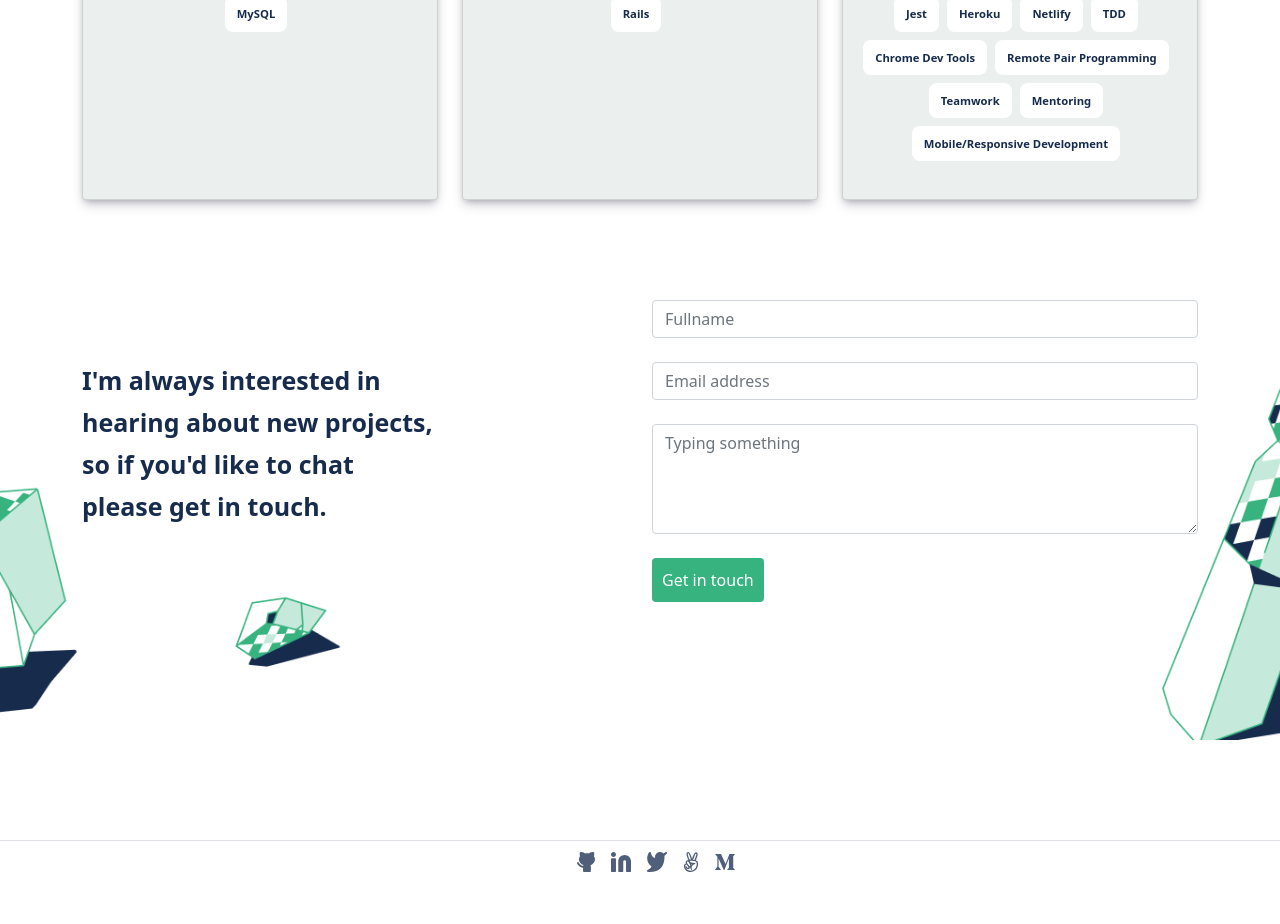
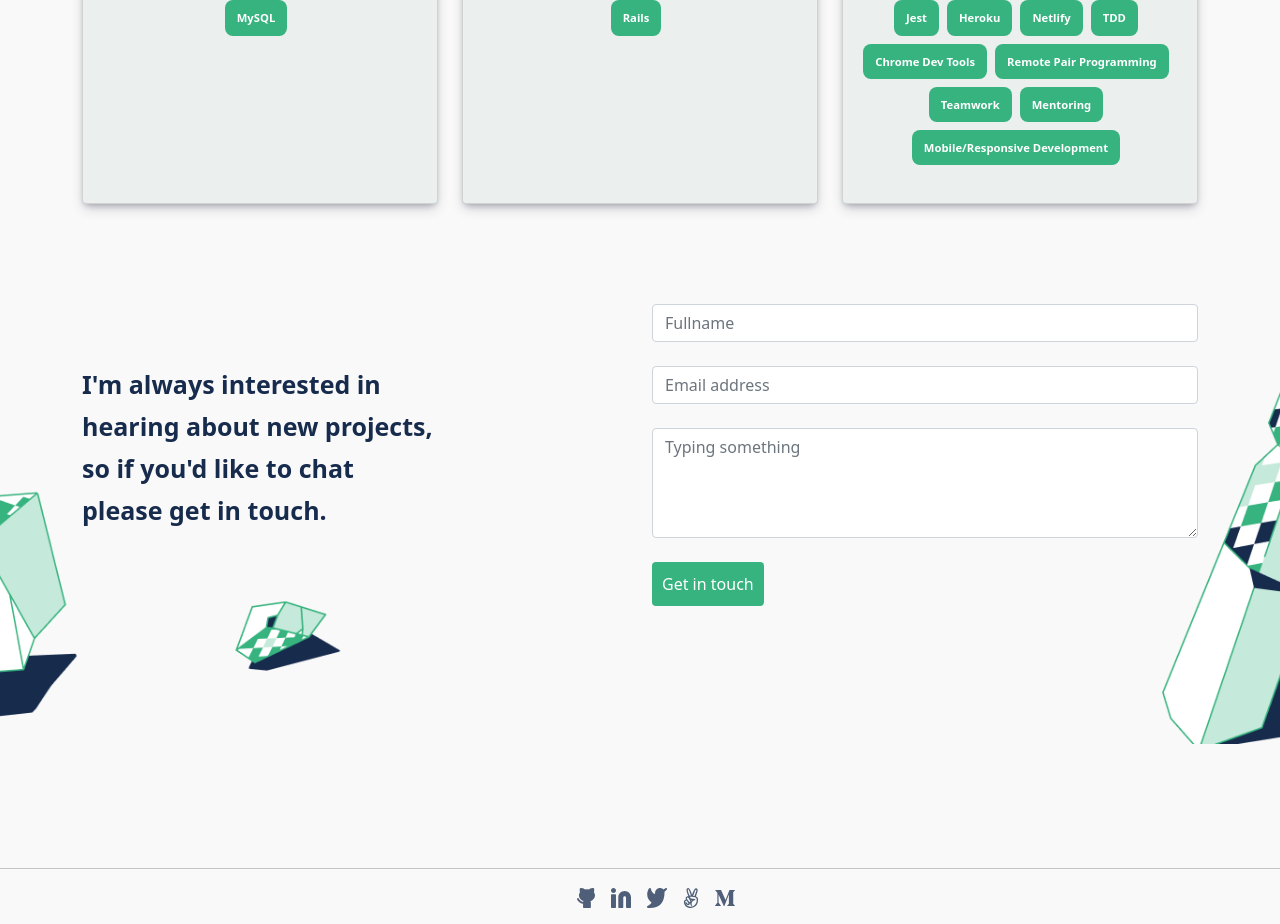
Before and after one commit to enkog/Portfolio-Website, a React (Create React App) app: page / in a window 1280 px wide. Shown: the part 2480-3404 px from the top of the page. Before the commit the page ends 3368 px from the top, so only its background shows below. Built offline with nearby package versions, Linux system fonts and the light colour scheme.

Commit message:
Update portfolio

```diff
--- a/src/components/About/About.css
+++ b/src/components/About/About.css
@@ -28,11 +28,7 @@
 #about .badge {
   padding: 12px;
   text-align: center;
-  background: #FFFFFF !important;
+  background: #36B37F !important;
+  color: #fff;
   border-radius: 8px;
 }
-
-.portfolio-language .badge {
-  background: #EBF0EE !important;
-  color: #172B4D;
-}
--- a/src/components/About/About.jsx
+++ b/src/components/About/About.jsx
@@ -29,7 +29,7 @@ export default function About() {
                         <Card.Body className='text-center'>
                             <Card.Title className='mb-3'>Languages</Card.Title>
                             <Card.Text>
-                              <div className='portfolio-language mb-3'>
+                              <div className='mb-3'>
                                   {languages.map((skills)=><Badge className='me-2 mb-2'>{skills}</Badge>)}
                               </div>
                             </Card.Text>
@@ -42,7 +42,7 @@ export default function About() {
                         <Card.Body className='text-center'>
                             <Card.Title className='mb-3'>Frameworks</Card.Title>
                             <Card.Text>
-                              <div className='portfolio-language mb-3'>
+                              <div className='mb-3'>
                               {frameworks.map((skills)=><Badge className='me-2 mb-2'>{skills}</Badge>)}
                               </div>
                             </Card.Text>
@@ -55,7 +55,7 @@ export default function About() {
                         <Card.Body className='text-center'>
                             <Card.Title className='mb-3'>Skills</Card.Title>
                             <Card.Text>
-                              <div className='portfolio-language mb-3'>
+                              <div className='mb-3'>
                               {otherSkills.map((skill)=><Badge className='me-2 mb-2'>{skill}</Badge>)}
                               </div>
                             </Card.Text>
--- a/src/components/Footer/Footer.jsx
+++ b/src/components/Footer/Footer.jsx
@@ -7,7 +7,8 @@ import twitter from '../../assets/icons/twitter.svg';
 
 export default function Footer() {
     return (
-        <footer className='border-top pt-2 mt-5'>
+        <footer className='pt-2 mt-5'>
+            <hr />
             <ul className='social-icons d-flex justify-content-center align-items-center'>
             <li><a href='https://github.com/enkog'><img src={github} alt='github icon' /></a></li>
             <li><a href='https://www.linkedin.com/in/enkog/'><img src={linkedin} alt=' linkedin icon' /></a></li>
--- a/src/components/Hero/Hero.css
+++ b/src/components/Hero/Hero.css
@@ -45,7 +45,6 @@
 
 @media only screen and (max-width: 426px) {
   #hero {
-    background: url(../../assets/images/header-illsutration-mobile@2x.png) no-repeat center center/contain;
     min-height: 500px;
   }
 
--- a/src/components/Portfolio/Portfolio.css
+++ b/src/components/Portfolio/Portfolio.css
@@ -5,7 +5,7 @@
 #portfolio .card {
   border: 1px solid #D0D9D4;
   border-radius: 8px;
-  margin-bottom: 10px;
+  margin-bottom: 12px;
   height: 455px;
   box-shadow: rgba(50, 50, 93, 0.25) 0px 6px 12px -2px, rgba(0, 0, 0, 0.3) 0px 3px 7px -3px;
 }
@@ -18,3 +18,8 @@
   background: #EBF0EE;
   border-radius: 4px;
 }
+
+.portfolio-language .badge {
+  background: #EBF0EE !important;
+  color: #172B4D;
+}
--- a/src/components/data.json
+++ b/src/components/data.json
@@ -23,7 +23,7 @@
       "tags": ["React", "Redux Toolkit", "Redux Thunk", "Axios", "CSS", "Jest", "React Testing Library"],
       "repository": "https://github.com/enkog/Metrics-Webapp",
       "live": "https://metrics-webapp.herokuapp.com/countries",
-      "image": "https://user-images.githubusercontent.com/26796167/150091959-2c10d9f5-c36e-47a3-9551-72461f311c43.png",
+      "image": "https://raw.githubusercontent.com/enkog/Metrics-Webapp/main/src/assets/screenshot.png",
       "description": "This project is a mobile web application that shows a list of all countries in the globe, together with their associated information. The home page displays a list of countries that may be filtered by area. The details page offers information about a country."
     },
     {
--- a/src/index.css
+++ b/src/index.css
@@ -1,7 +1,7 @@
 body {
   margin: 0;
   padding: 0;
-  background-color: #fff;;
+  background-color: #faf9f9;;
   overflow-x: hidden;
   font-size: 15px;
   position: relative;
```
